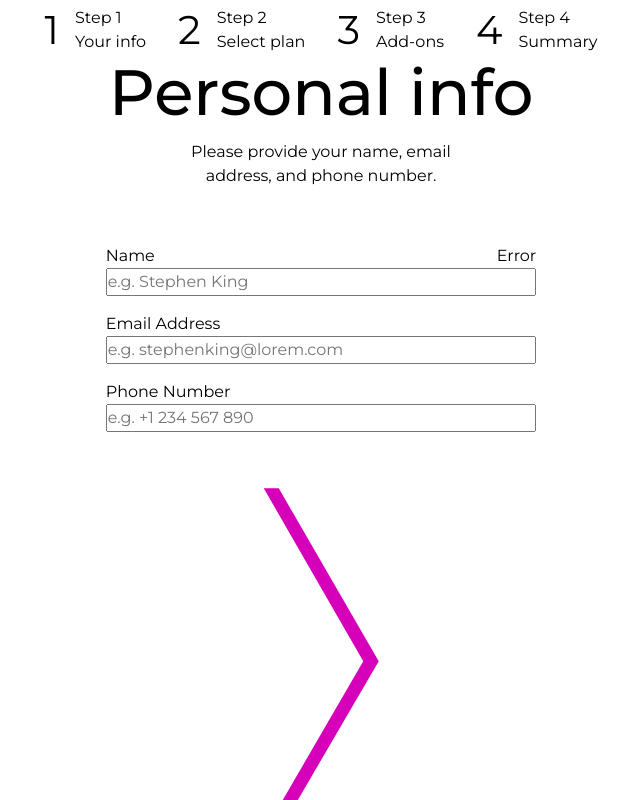
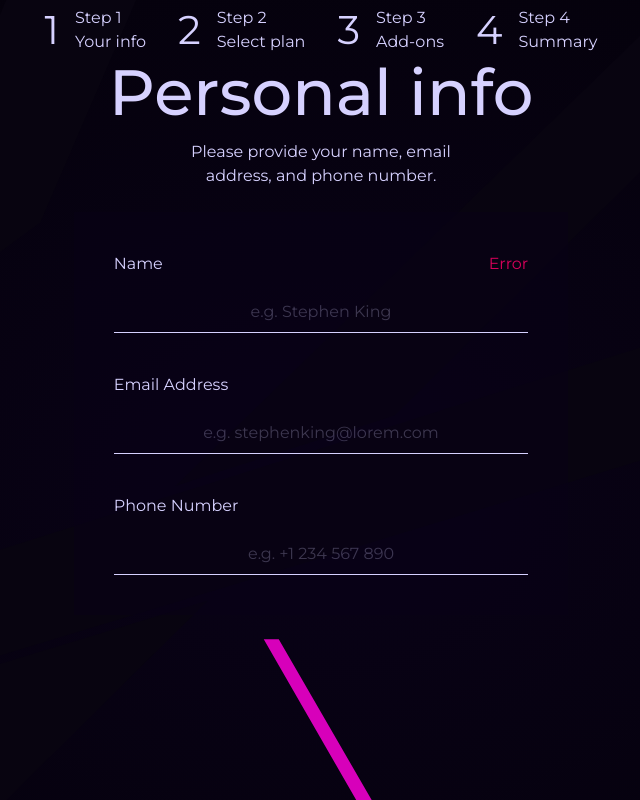
Before and after one commit to c0dehamster/multi-step-form-redesign, a SvelteKit app: page / in a window 1280 px wide. Shown: the top 800 px of the page, without its empty margins (319-959 px from the left). Built offline with nearby package versions, Linux system fonts and the light colour scheme.

Commit message:
Style page 1

```diff
--- a/src/routes/+layout.svelte
+++ b/src/routes/+layout.svelte
@@ -1,10 +1,13 @@
 <script lang="ts">
 	import "./style.css"
+
+	import backgroundPatternMobile from "../lib/images/background-pattern-mobile.svg"
+	import backgroundPatternDesktop from "../lib/images/background-pattern-desktop.svg"
 
 	import Navigation from "./Navigation.svelte"
 </script>
 
-<div class="app">
+<div class="app" style="--background-mobile: url({backgroundPatternMobile});">
 	<aside class="navigation">
 		<Navigation />
 	</aside>
@@ -26,7 +29,10 @@
 			"main";
 		justify-items: center;
 
-		/* background: var(--gradient-background-main); */
+		color: var(--color-text-main);
+		background: var(--background-mobile), var(--background-app);
+		background-repeat: no-repeat;
+		background-size: cover;
 	}
 
 	.navigation {
--- a/src/routes/+page.svelte
+++ b/src/routes/+page.svelte
@@ -55,9 +55,11 @@
 
 	.form {
 		width: 100%;
-		padding: 2rem;
+		padding: 2.5rem;
 		display: grid;
-		gap: 1rem;
+		gap: 2.5rem;
+
+		background-color: var(--color-background-card);
 	}
 
 	.input-wrapper {
@@ -67,10 +69,14 @@
 		grid-template-areas:
 			"label error"
 			"input input";
+		gap: 1rem;
+
+		--_color: var(--color-text-main);
 	}
 
 	.label {
 		grid-area: label;
+		color: var(--_color);
 	}
 
 	.error {
@@ -78,9 +84,27 @@
 
 		justify-self: end;
 		text-align: end;
+
+		color: var(--color-text-error);
 	}
 
 	.input {
 		grid-area: input;
+
+		padding-block: 0.5rem;
+
+		text-align: center;
+
+		background-color: transparent;
+		border: none;
+		outline: none;
+		border-bottom: 1px solid var(--_color);
 	}
+
+	.input::placeholder {
+		color: var(--_color);
+		opacity: 0.25;
+	}
+
+	/* Active states */
 </style>
--- a/src/routes/style.css
+++ b/src/routes/style.css
@@ -93,6 +93,7 @@ select {
 	--color-accent-400: hsl(335, 100%, 42%);
 
 	--color-neutral-100: hsl(246, 100%, 91%);
+	--color-neutral-700: hsl(260, 84%, 5%, 0.4);
 	--color-neutral-800: hsl(260, 84%, 5%);
 	--color-neutral-900: hsl(260, 80%, 2%);
 
@@ -104,7 +105,7 @@ select {
 	);
 
 	--color-background-page: var(--color-neutral-900);
-	--color-background-card: var(--color-neutral-800);
+	--color-background-card: var(--color-neutral-700);
 	--color-background-highlight: var(--color-secondary-400);
 
 	--color-text-main: var(--color-neutral-100);
```
